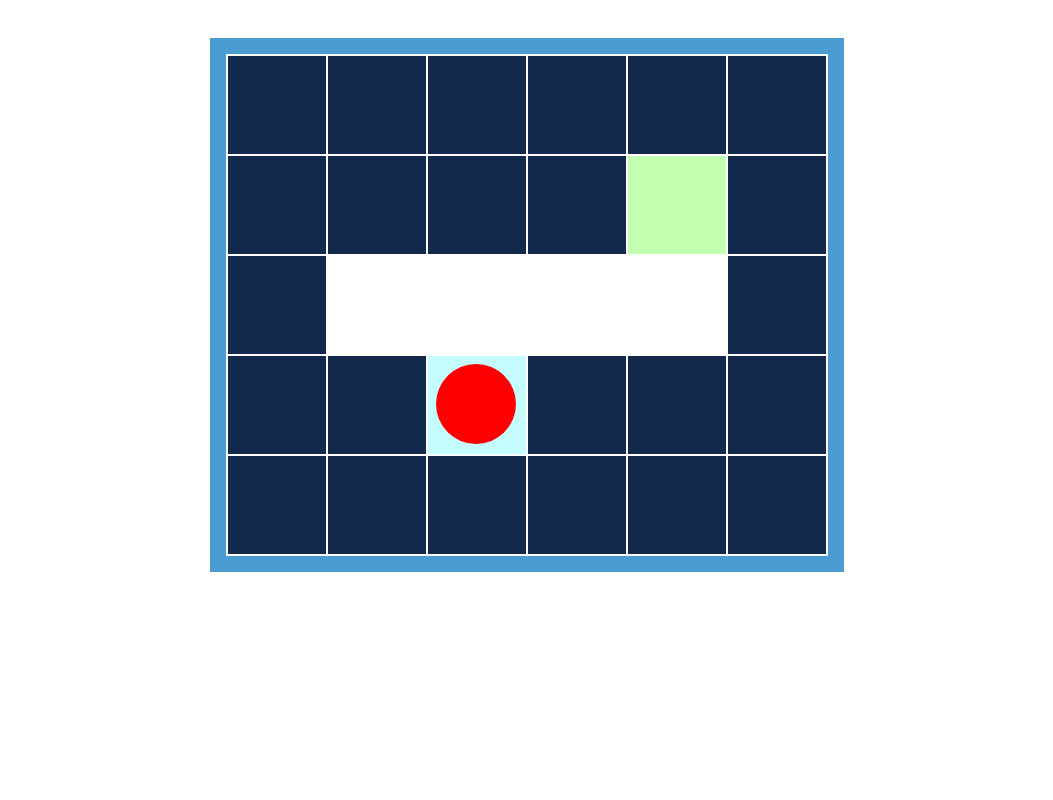
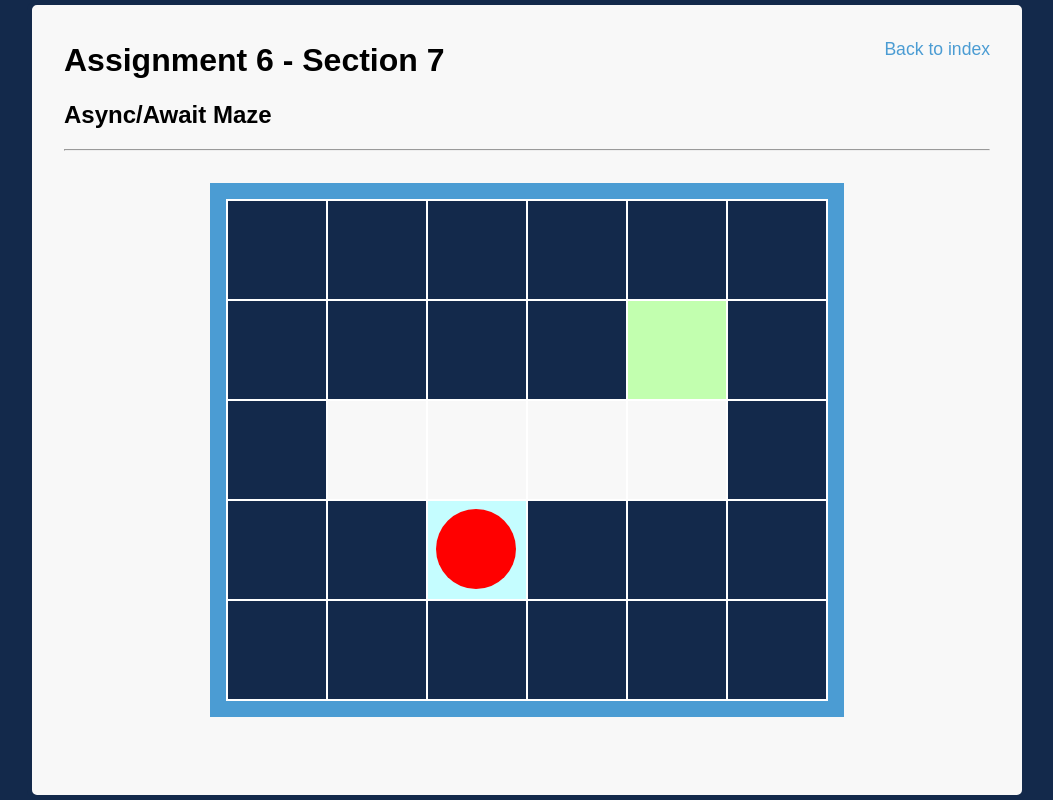
Before and after one commit to dotnetjoe/comp426, a website: page a06/s07-asyncawait/index.html in a window 1280 px wide. Shown: the whole page, without its empty margins (113-1166 px from the left). Drawn offline with Linux system fonts and the light colour scheme.

Commit message:
Improved html for a06

```diff
--- a/a06/s07-asyncawait/index.html
+++ b/a06/s07-asyncawait/index.html
@@ -10,7 +10,13 @@
     </head>
 
     <body>
-        <div id="root"></div>
+        <main>
+            <p class="back-button"><a href="/">Back to index</a></p>
+            <h1>Assignment 6 - Section 7</h1>
+            <h2>Async/Await Maze</h2>
+            <hr />
+            <div id="root"></div>
+        </main>
 
         <script src="/maze.js"></script>
         <script src="controller.js"></script>
--- a/a06/style.css
+++ b/a06/style.css
@@ -1,5 +1,8 @@
+/**
+ * Maze styles
+ */
 #root {
-  padding: 30px;
+  margin: 2em 0;
   text-align: center;
 }
 
@@ -43,8 +46,15 @@
 }
 
 
+/**
+ * Page styles
+ */
+body {
+  background-color: #13294B;
+  margin: 0;
+}
 
-body.assignment-index > main {
+body > main {
   max-width: 1000px;
   margin: 0 auto;
   padding: 1em 2em;
@@ -56,22 +66,12 @@ body.assignment-index > main {
   border-radius: 10px;
 }
 
-/**
- * $tarheelblue: #4B9CD3;
- * $athleticsnavy: #13294B;
- */
-
-body.assignment-index {
-  background-color: #13294B;
-  margin: 0;
-}
-
-body.assignment-index a {
+body a {
   color: #4B9CD3;
   text-decoration: none;
 }
 
-body.assignment-index a:hover {
+body a:hover {
   color: #13294B;
 }
 
@@ -84,3 +84,8 @@ li.assignment-link {
   margin-bottom: 1em;
   font-size: 1.2em;
 }
+
+.back-button {
+  float: right;
+  font-size: 1.1em;
+}
```
Also changed, not shown: a06/index.html (+1 -0 lines), a06/s01-synchronous/index.html (+7 -1 lines), a06/s02-asynchronous/index.html (+7 -1 lines), a06/s03-eventhandler/index.html (+7 -1 lines), a06/s04-eventlistener/index.html (+7 -1 lines), a06/s05-promisenesting/index.html (+7 -1 lines), a06/s06-promisechaining/index.html (+7 -1 lines).
